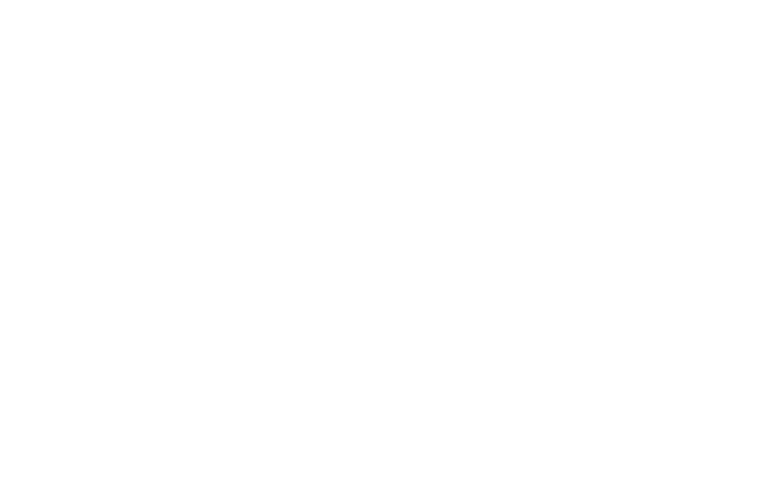
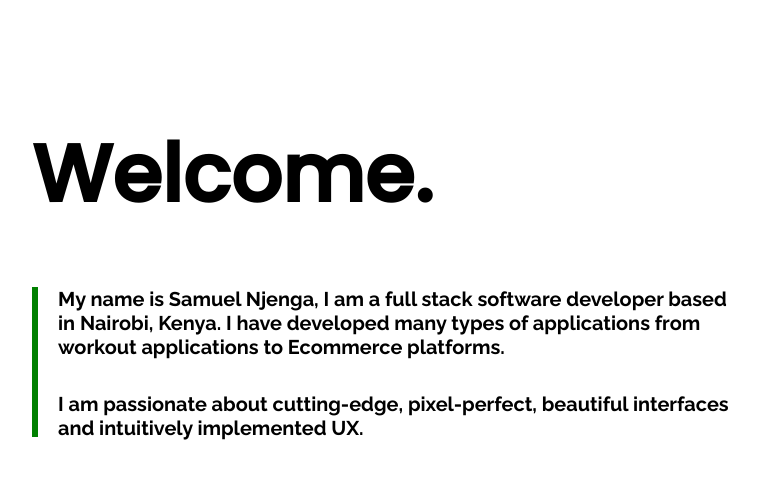
Before and after one commit to SamuelNjenga/the-wrapper, a React (Vite) app: page / in a window 1280 px wide. Before the commit this address had no page. Shown: the top 478 px of the page, without its empty margins (8-767 px from the left). Built offline with nearby package versions, Linux system fonts and the light colour scheme.

Commit message:
feat: initial setup for Introduction Component

```diff
--- a/index.html
+++ b/index.html
@@ -4,10 +4,23 @@
     <meta charset="UTF-8" />
     <link rel="icon" type="image/svg+xml" href="/vite.svg" />
     <meta name="viewport" content="width=device-width, initial-scale=1.0" />
-    <title>Vite + React</title>
+    <title>Samuel Njenga</title>
+
+    <!-- Google Fonts -->
+    <link rel="preconnect" href="https://fonts.googleapis.com" />
+    <link rel="preconnect" href="https://fonts.gstatic.com" crossorigin />
+    <link
+      href="https://fonts.googleapis.com/css2?family=Poppins:wght@500&display=swap"
+      rel="stylesheet"
+    />
+    <link
+      href="https://fonts.googleapis.com/css2?family=Raleway:wght@700&display=swap"
+      rel="stylesheet"
+    />
   </head>
   <body>
     <div id="root"></div>
+
     <script type="module" src="/src/main.jsx"></script>
   </body>
 </html>
--- a/src/App.jsx
+++ b/src/App.jsx
@@ -6,6 +6,7 @@ import About from "./features/about/About";
 import Education from "./features/education/Education";
 import Experience from "./features/experience/Experience";
 import InterestsList from "./features/interests/InterestsList";
+import Introduction from "./features/intro/Introduction";
 import SkillsList from "./features/skills/SkillsList";
 
 const App = () => {
@@ -13,6 +14,7 @@ const App = () => {
     <div>
       <Router>
         <Routes>
+          <Route path="/" element={<Introduction />} />
           <Route path="/skills" element={<SkillsList />} />
           <Route path="/about" element={<About />} />
           <Route path="/education" element={<Education />} />
--- /dev/null
+++ b/src/features/intro/Introduction.css
@@ -0,0 +1,21 @@
+.welcome-text {
+  font-family: "Poppins", sans-serif;
+  font-size: 5rem;
+}
+
+.introduction-main {
+  padding-top: 60px;
+  padding-left: 40px;
+}
+
+.introduction-description {
+  width: 700px;
+  font-family: "Raleway", sans-serif;
+  border-left: 6px solid green;
+  height: 150px;
+  font-size: 1.5rem;
+}
+
+.padding-left {
+  padding-left: 20px;
+}
--- /dev/null
+++ b/src/features/intro/Introduction.jsx
@@ -0,0 +1,26 @@
+import { Divider } from "@mui/material";
+
+import React from "react";
+
+import "./Introduction.css";
+
+const Introduction = () => {
+  return (
+    <div className="introduction-main">
+      <h1 className="welcome-text">Welcome.</h1>
+      <div className="introduction-description">
+        <h5 className="padding-left">
+          My name is Samuel Njenga, I am a full stack software developer based
+          in Nairobi, Kenya. I have developed many types of applications from
+          workout applications to Ecommerce platforms.
+        </h5>
+        <h5 className="padding-left">
+          I am passionate about cutting-edge, pixel-perfect, beautiful
+          interfaces and intuitively implemented UX.
+        </h5>
+      </div>
+    </div>
+  );
+};
+
+export default Introduction;
```
